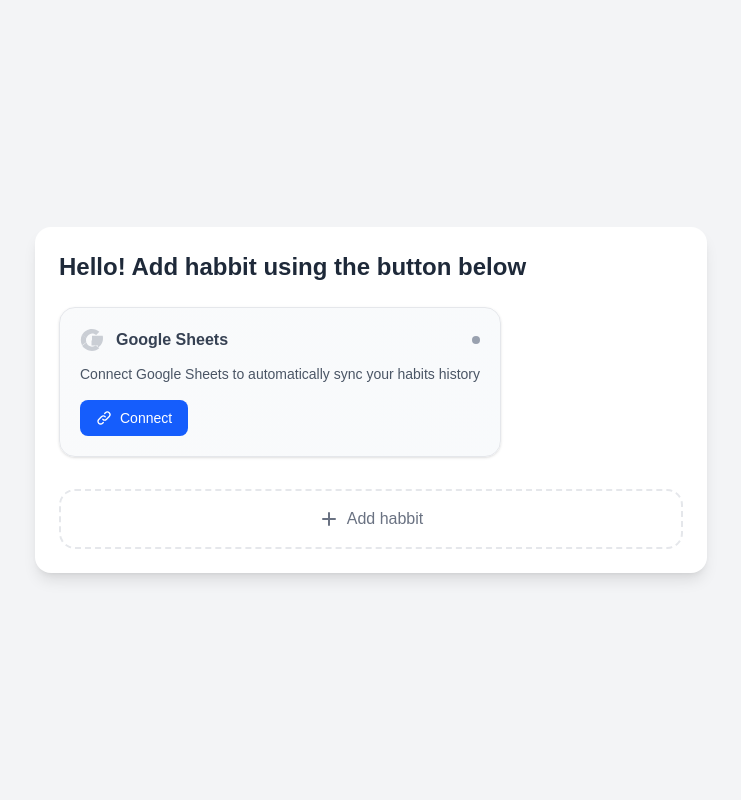
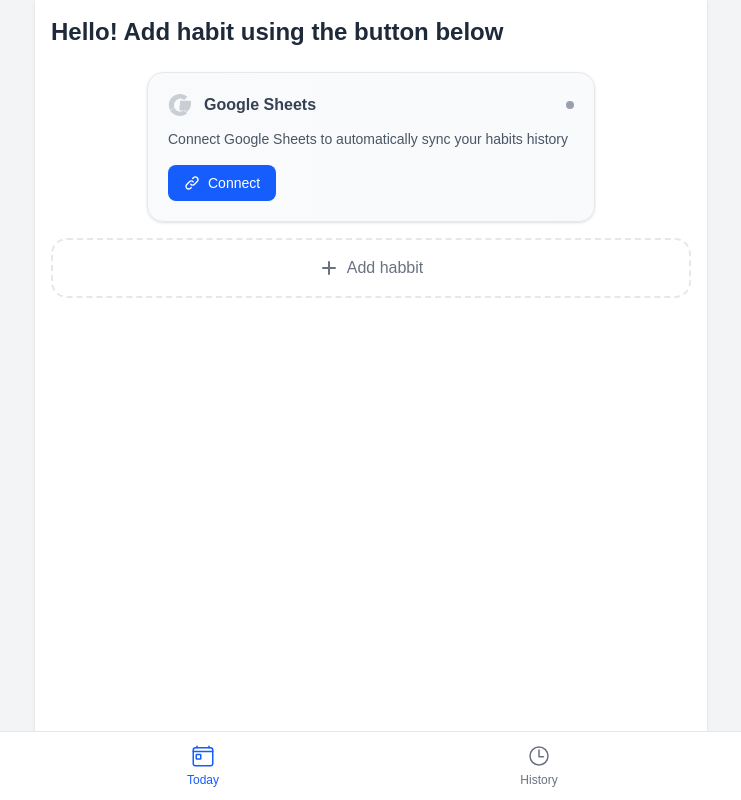
Before and after one commit to fedek1324/Habbits-Tracker, a Next.js app: page / in a window 1280 px wide. Shown: the whole page, without its empty margins (269-1010 px from the left). Built offline with nearby package versions, Linux system fonts and the light colour scheme.

Commit message:
add history pannel

```diff
--- /dev/null
+++ b/app/components/BottomNavigation.tsx
@@ -0,0 +1,75 @@
+"use client";
+
+import { IoTodayOutline, IoTimeOutline } from "react-icons/io5";
+
+interface BottomNavigationProps {
+  activeTab: "today" | "history";
+  onTabChange: (tab: "today" | "history") => void;
+}
+
+const BottomNavigation: React.FC<BottomNavigationProps> = ({
+  activeTab,
+  onTabChange,
+}) => {
+  return (
+    <nav className="fixed bottom-0 left-0 right-0 bg-white border-t border-gray-200 shadow-lg z-50">
+      <div className="max-w-2xl mx-auto">
+        <div className="flex">
+          <button
+            onClick={() => onTabChange("today")}
+            className={`
+              flex-1 flex flex-col items-center justify-center py-3 px-4
+              transition-colors duration-200
+              ${
+                activeTab === "today"
+                  ? "text-blue-600"
+                  : "text-gray-500 hover:text-gray-700"
+              }
+            `}
+          >
+            <IoTodayOutline
+              className={`w-6 h-6 mb-1 ${
+                activeTab === "today" ? "text-blue-600" : ""
+              }`}
+            />
+            <span
+              className={`text-xs ${
+                activeTab === "today" ? "font-medium" : ""
+              }`}
+            >
+              Today
+            </span>
+          </button>
+
+          <button
+            onClick={() => onTabChange("history")}
+            className={`
+              flex-1 flex flex-col items-center justify-center py-3 px-4
+              transition-colors duration-200
+              ${
+                activeTab === "history"
+                  ? "text-blue-600"
+                  : "text-gray-500 hover:text-gray-700"
+              }
+            `}
+          >
+            <IoTimeOutline
+              className={`w-6 h-6 mb-1 ${
+                activeTab === "history" ? "text-blue-600" : ""
+              }`}
+            />
+            <span
+              className={`text-xs ${
+                activeTab === "history" ? "font-medium" : ""
+              }`}
+            >
+              History
+            </span>
+          </button>
+        </div>
+      </div>
+    </nav>
+  );
+};
+
+export default BottomNavigation;
--- /dev/null
+++ b/app/components/HistoryView.tsx
@@ -0,0 +1,128 @@
+"use client";
+
+import { useState } from "react";
+import IHabbit from "@/types/habbit";
+import { IoCheckmarkCircle } from "react-icons/io5";
+
+interface HistoryViewProps {
+  habbits: IHabbit[];
+}
+
+type Period = "daily" | "weekly" | "monthly";
+
+const HistoryView: React.FC<HistoryViewProps> = ({ habbits }) => {
+  const [selectedPeriod, setSelectedPeriod] = useState<Period>("daily");
+
+  // Функция для получения данных истории за определенный день
+  const getHabitsForDate = (date: string) => {
+    return habbits.map((habit) => {
+      const historyEntry = habit.history.find((h) => h.date === date);
+      return {
+        ...habit,
+        countForDate: historyEntry?.count || 0,
+        completedForDate: historyEntry
+          ? historyEntry.count >= habit.needCount
+          : false,
+      };
+    });
+  };
+
+  // Получаем последние 30 дней для примера
+  const getLast30Days = () => {
+    const days = [];
+    const today = new Date();
+
+    for (let i = 0; i < 30; i++) {
+      const date = new Date(today);
+      date.setDate(date.getDate() - i);
+      const dateString = date.toISOString().slice(0, 10);
+
+      const habitsForDay = getHabitsForDate(dateString);
+      const completedCount = habitsForDay.filter(h => h.completedForDate).length;
+
+      days.push({
+        date: dateString,
+        displayDate: i === 0 ? "Today" : i === 1 ? "Yesterday" :
+          date.toLocaleDateString('en-US', { month: 'short', day: 'numeric' }),
+        habits: habitsForDay,
+        completedCount,
+        totalCount: habbits.length,
+      });
+    }
+
+    return days;
+  };
+
+  const historyDays = getLast30Days();
+
+  return (
+    <div className="pb-20"> {/* Padding for bottom navigation */}
+      <h1 className="text-2xl font-semibold text-gray-800 mb-6">History</h1>
+
+      {/* Period Selector */}
+      <div className="flex gap-2 mb-6">
+        {(["daily", "weekly", "monthly"] as Period[]).map((period) => (
+          <button
+            key={period}
+            onClick={() => setSelectedPeriod(period)}
+            className={`
+              px-4 py-2 rounded-full text-sm font-medium
+              transition-all duration-200
+              ${
+                selectedPeriod === period
+                  ? "bg-blue-600 text-white"
+                  : "bg-gray-100 text-gray-600 hover:bg-gray-200"
+              }
+            `}
+          >
+            {period.charAt(0).toUpperCase() + period.slice(1)}
+          </button>
+        ))}
+      </div>
+
+      {/* History List */}
+      <div className="space-y-6">
+        {historyDays.map((day) => (
+          <div key={day.date} className="border-b border-gray-100 pb-4">
+            {/* Day Header */}
+            <div className="flex justify-between items-center mb-3">
+              <h3 className="font-medium text-gray-900">{day.displayDate}</h3>
+              <span className="text-sm text-gray-500">
+                {day.completedCount}/{day.totalCount} completed
+              </span>
+            </div>
+
+            {/* Habits for this day */}
+            <div className="space-y-2">
+              {day.habits.map((habit) => (
+                <div
+                  key={habit.id}
+                  className={`
+                    flex justify-between items-center p-3 rounded-lg
+                    ${
+                      habit.completedForDate
+                        ? "bg-green-50"
+                        : "bg-gray-50"
+                    }
+                  `}
+                >
+                  <span className="text-sm text-gray-700">{habit.text}</span>
+                  <div className="flex items-center gap-2">
+                    <span className="text-sm text-gray-500">
+                      {habit.countForDate}/{habit.needCount}
+                    </span>
+                    {habit.completedForDate && (
+                      <IoCheckmarkCircle className="w-5 h-5 text-green-600" />
+                    )}
+                  </div>
+                </div>
+              ))}
+            </div>
+          </div>
+        ))}
+      </div>
+    </div>
+  );
+};
+
+export default HistoryView;
--- a/app/globals.css
+++ b/app/globals.css
@@ -17,3 +17,10 @@ body {
   color: var(--foreground);
   font-family: Arial, Helvetica, sans-serif;
 }
+
+
+/* Set fixed height for bottom navigation */
+html, body {
+  height: 100%;
+  overflow-x: hidden;
+}
--- a/app/page.tsx
+++ b/app/page.tsx
@@ -1,8 +1,11 @@
 "use client";
 
+import { useEffect, useState } from "react";
 import HabitButton from "./components/HabbitButton";
 import AddHabbit from "./components/AddHabbit";
 import IntegrationPannel from "./components/IntegrationPannel";
+import BottomNavigation from "./components/BottomNavigation";
+import HistoryView from "./components/HistoryView";
 import {
   getHabits,
   updateHabit,
@@ -11,12 +14,12 @@ import {
   deleteHabbit,
   addHabit,
 } from "@/api";
-import { useEffect, useState } from "react";
 import IHabbit from "@/types/habbit";
 
 export default function Home() {
   const [habbits, setHabbits] = useState<IHabbit[]>([]);
   const [currentUser, setCurrentUser] = useState(undefined);
+  const [activeTab, setActiveTab] = useState<"today" | "history">("today");
 
   useEffect(() => {
     async function setTodaysHabbits() {
@@ -129,20 +132,25 @@ export default function Home() {
   };
 
   return (
-    <div className="grid grid-rows-[20px_1fr_20px] items-center justify-items-center min-h-screen p-4 sm:p-8 bg-gray-100">
-      <main className="bg-white rounded-2xl shadow-lg p-6 w-full max-w-md sm:max-w-2xl row-start-2 flex flex-col gap-6 items-center sm:items-start">
-        <h1 className="text-center text-xl sm:text-2xl font-semibold text-gray-800">
+    <div className="min-h-screen bg-gray-100">
+      <div className="max-w-2xl mx-auto bg-white min-h-screen shadow-sm">
+        <main className="p-4 pb-20">
+          {activeTab === "today" ? (
+            <>
+              <h1 className="text-xl sm:text-2xl font-semibold text-gray-800 mb-6">
                 {habbits.length > 0
-            ? `Hello! Todays' habbits:`
-            : "Hello! Add habbit using the button below"}
+                  ? `Hello! Today's habits:`
+                  : "Hello! Add habit using the button below"}
               </h1>
 
               {/*Google integration panel */}
+              <div className="mb-4">
                 <IntegrationPannel currentUser={currentUser} />
+              </div>
 
               {/* Habbits list */}
               {habbits.length > 0 && (
-          <div className="w-full space-y-4">
+                <div className="mb-4 w-full space-y-4">
                   {habbits.map((habbit) => (
                     <HabitButton
                       key={habbit.id}
@@ -156,7 +164,14 @@ export default function Home() {
               )}
 
               <AddHabbit onAdd={handleAdd} />
+            </>
+          ) : (
+            <HistoryView habbits={habbits} />
+          )}
         </main>
+
+        <BottomNavigation activeTab={activeTab} onTabChange={setActiveTab} />
+      </div>
     </div>
   );
 }
```
Also changed, not shown: todo.txt. Lines whose indentation alone changed are shown as unchanged.
